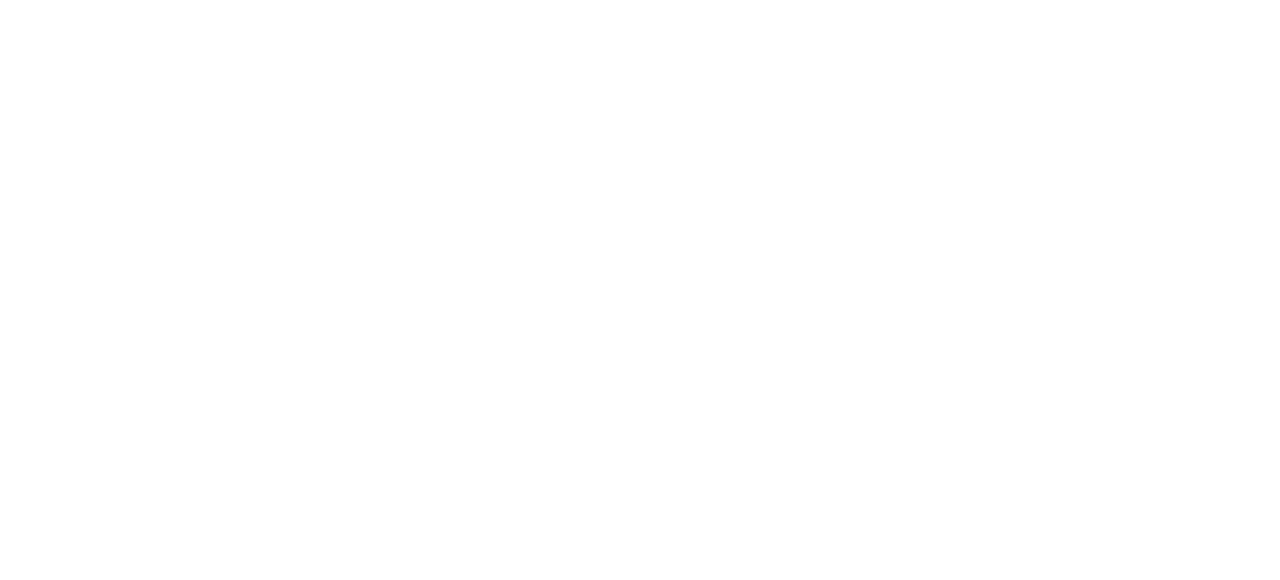
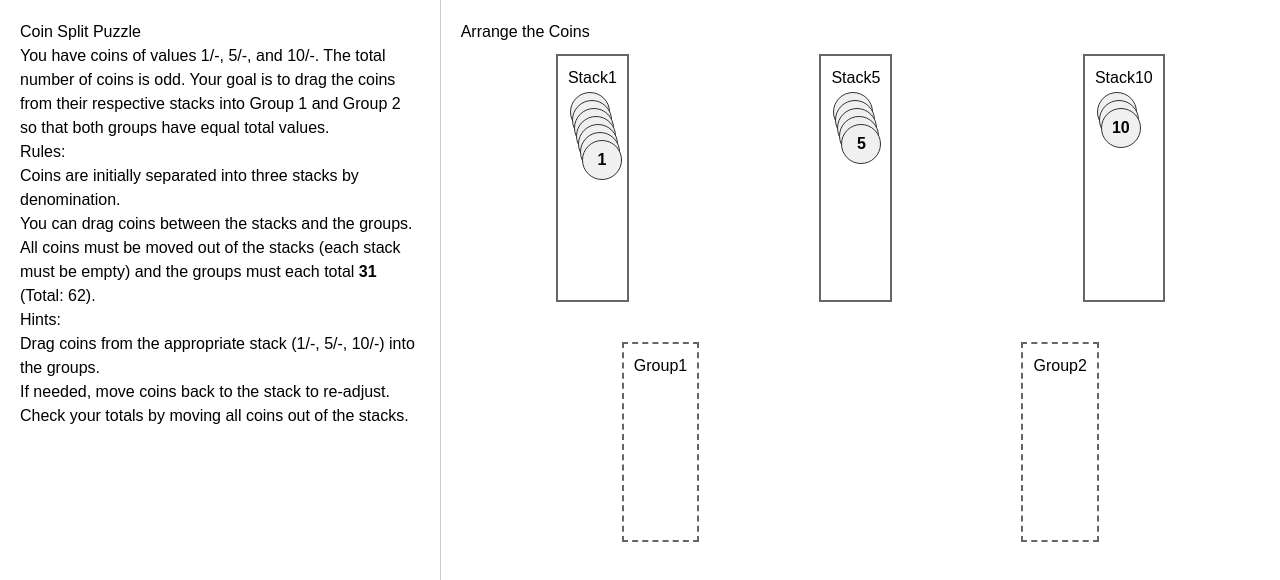
Before and after one commit to mohanaswarupaseepana/Genius-Gateway, a React (Vite) app: page /coins in a window 1280 px wide. Before the commit this address had no page. Shown: the top 580 px of the page. Built offline with nearby package versions, Linux system fonts and the light colour scheme.

Commit message:
CoinsSplitProblem

```diff
--- a/src/App.jsx
+++ b/src/App.jsx
@@ -12,6 +12,7 @@
 import Kenken from './components/Kenken.jsx'
 import Level3 from './components/Level3.jsx'
 import Waterjug from './components/Waterjug.jsx'
+import Coins from './components/Coins.jsx'
 const App = () => {
   return (
     <Router>
@@ -27,6 +28,7 @@
         <Route path="/kenken" element={<Kenken />} />
         <Route path="/level3" element={<Queens/>}/>
         <Route path="/waterjug" element={<Waterjug/>}/>
+        <Route path="/coins" element={<Coins/>}/>
         <Route path="/cipher" element={<Cipher/>}/>
       </Routes>
     </Router>
--- /dev/null
+++ b/src/components/Coins.jsx
@@ -0,0 +1,249 @@
+// App.js
+import React, { useState, useEffect } from 'react';
+import { DndProvider, useDrag, useDrop } from 'react-dnd';
+import { HTML5Backend } from 'react-dnd-html5-backend';
+
+// Define the draggable item type.
+const COIN = 'COIN';
+
+// DraggableCoin component makes a coin draggable.
+const DraggableCoin = ({ coin, from }) => {
+  const [{ isDragging }, drag] = useDrag(() => ({
+    type: COIN,
+    item: { coin, from },
+    collect: (monitor) => ({
+      isDragging: monitor.isDragging(),
+    }),
+  }));
+
+  return (
+    <div
+      ref={drag}
+      style={{
+        opacity: isDragging ? 0.5 : 1,
+        cursor: 'move',
+        width: '40px',
+        height: '40px',
+        borderRadius: '50%',
+        border: '1px solid #333',
+        display: 'flex',
+        alignItems: 'center',
+        justifyContent: 'center',
+        background: '#f0f0f0',
+        margin: '2px',
+        fontWeight: 'bold',
+      }}
+    >
+      {coin.value}
+    </div>
+  );
+};
+
+// Generic DropZone component that can enforce an expected coin value (for stacks).
+// If expectedValue is provided, then only coins matching that value are accepted.
+const DropZone = ({ zoneName, coins, onDrop, isStack = false, expectedValue }) => {
+  const [{ isOver, canDrop }, drop] = useDrop(() => ({
+    accept: COIN,
+    canDrop: (item) => {
+      // For stacks, only accept coins that match the expected coin value.
+      return expectedValue ? item.coin.value === expectedValue : true;
+    },
+    drop: (item) => onDrop(item, zoneName),
+    collect: (monitor) => ({
+      isOver: monitor.isOver(),
+      canDrop: monitor.canDrop(),
+    }),
+  }), [expectedValue, zoneName, onDrop]);
+
+  // Style differently for stacks vs groups.
+  const containerStyle = isStack
+    ? {
+        border: '2px solid #666',
+        padding: '10px',
+        minHeight: '200px',
+        position: 'relative',
+        backgroundColor: isOver && canDrop ? '#e0f7ff' : '#fff',
+      }
+    : {
+        border: '2px dashed #666',
+        padding: '10px',
+        minHeight: '200px',
+        backgroundColor: isOver ? '#e0ffe0' : '#fff',
+      };
+
+  return (
+    <div ref={drop} style={{ margin: '10px', ...containerStyle }}>
+      <h3>{zoneName}</h3>
+      {isStack ? (
+        <div style={{ position: 'relative', height: '200px' }}>
+          {coins.map((coin, index) => (
+            <div
+              key={coin.id}
+              style={{
+                position: 'absolute',
+                top: index * 8,
+                left: index * 2,
+              }}
+            >
+              <DraggableCoin coin={coin} from={zoneName} />
+            </div>
+          ))}
+        </div>
+      ) : (
+        <div style={{ display: 'flex', flexWrap: 'wrap' }}>
+          {coins.map((coin) => (
+            <DraggableCoin key={coin.id} coin={coin} from={zoneName} />
+          ))}
+        </div>
+      )}
+    </div>
+  );
+};
+
+const App = () => {
+  // Create an odd number of coins:
+  // 7 coins of 1/-, 5 coins of 5/-, 3 coins of 10/- (total 15 coins)
+  const initialCoins = [
+    ...Array(7).fill(null).map((_, i) => ({ id: `1-${i}`, value: 1 })),
+    ...Array(5).fill(null).map((_, i) => ({ id: `5-${i}`, value: 5 })),
+    ...Array(3).fill(null).map((_, i) => ({ id: `10-${i}`, value: 10 })),
+  ];
+
+  // Separate the coins into three stacks based on their value.
+  const [stack1, setStack1] = useState(initialCoins.filter((coin) => coin.value === 1));
+  const [stack5, setStack5] = useState(initialCoins.filter((coin) => coin.value === 5));
+  const [stack10, setStack10] = useState(initialCoins.filter((coin) => coin.value === 10));
+
+  // Group states for coins dragged into the two groups.
+  const [group1, setGroup1] = useState([]);
+  const [group2, setGroup2] = useState([]);
+
+  // Calculate total sum and half-sum.
+  const totalSum = initialCoins.reduce((acc, coin) => acc + coin.value, 0);
+  const halfSum = totalSum / 2;
+
+  const [message, setMessage] = useState('');
+
+  // moveCoin: Removes the coin from its source zone and adds it to the destination.
+  // Zones can be: "Stack1", "Stack5", "Stack10", "Group1", "Group2"
+  const moveCoin = (item, toZone) => {
+    const { coin, from } = item;
+
+    // Remove coin from its current zone.
+    if (from === 'Stack1') {
+      setStack1((prev) => prev.filter((c) => c.id !== coin.id));
+    } else if (from === 'Stack5') {
+      setStack5((prev) => prev.filter((c) => c.id !== coin.id));
+    } else if (from === 'Stack10') {
+      setStack10((prev) => prev.filter((c) => c.id !== coin.id));
+    } else if (from === 'Group1') {
+      setGroup1((prev) => prev.filter((c) => c.id !== coin.id));
+    } else if (from === 'Group2') {
+      setGroup2((prev) => prev.filter((c) => c.id !== coin.id));
+    }
+
+    // Add coin to the destination zone.
+    if (toZone === 'Stack1' && coin.value === 1) {
+      setStack1((prev) => [...prev, coin]);
+    } else if (toZone === 'Stack5' && coin.value === 5) {
+      setStack5((prev) => [...prev, coin]);
+    } else if (toZone === 'Stack10' && coin.value === 10) {
+      setStack10((prev) => [...prev, coin]);
+    } else if (toZone === 'Group1') {
+      setGroup1((prev) => [...prev, coin]);
+    } else if (toZone === 'Group2') {
+      setGroup2((prev) => [...prev, coin]);
+    }
+  };
+
+  const handleDrop = (item, toZone) => {
+    moveCoin(item, toZone);
+  };
+
+  // Check if the solution is correct:
+  // - All stacks must be empty.
+  // - The sums of Group1 and Group2 must equal half the total sum.
+  useEffect(() => {
+    if (stack1.length === 0 && stack5.length === 0 && stack10.length === 0) {
+      const sum1 = group1.reduce((acc, coin) => acc + coin.value, 0);
+      const sum2 = group2.reduce((acc, coin) => acc + coin.value, 0);
+      if (sum1 === halfSum && sum2 === halfSum) {
+        setMessage('You cracked!');
+      } else {
+        setMessage('');
+      }
+    } else {
+      setMessage('');
+    }
+  }, [stack1, stack5, stack10, group1, group2, halfSum]);
+
+  return (
+    <DndProvider backend={HTML5Backend}>
+      <div style={{ display: 'flex', height: '100vh', fontFamily: 'Arial, sans-serif' }}>
+        {/* Left panel: Description, rules, and hints */}
+        <div style={{ flex: 1, padding: '20px', borderRight: '1px solid #ccc', overflowY: 'auto' }}>
+          <h2>Coin Split Puzzle</h2>
+          <p>
+            You have coins of values 1/-, 5/-, and 10/-. The total number of coins is odd. Your goal is to drag the coins
+            from their respective stacks into Group 1 and Group 2 so that both groups have equal total values.
+          </p>
+          <h3>Rules:</h3>
+          <ul>
+            <li>Coins are initially separated into three stacks by denomination.</li>
+            <li>You can drag coins between the stacks and the groups.</li>
+            <li>
+              All coins must be moved out of the stacks (each stack must be empty) and the groups must each total{' '}
+              <strong>{halfSum}</strong> (Total: {totalSum}).
+            </li>
+          </ul>
+          <h3>Hints:</h3>
+          <ul>
+            <li>Drag coins from the appropriate stack (1/-, 5/-, 10/-) into the groups.</li>
+            <li>If needed, move coins back to the stack to re-adjust.</li>
+            <li>Check your totals by moving all coins out of the stacks.</li>
+          </ul>
+          {message && (
+            <div style={{ color: 'green', fontSize: '1.5rem', marginTop: '20px', fontWeight: 'bold' }}>
+              {message}
+            </div>
+          )}
+        </div>
+
+        {/* Right panel: Interactive coin areas */}
+        <div style={{ flex: 2, padding: '20px', overflowY: 'auto' }}>
+          <h2>Arrange the Coins</h2>
+          {/* Display separate stacks for each coin type */}
+          <div style={{ display: 'flex', justifyContent: 'space-around' }}>
+            <DropZone
+              zoneName="Stack1"
+              coins={stack1}
+              onDrop={handleDrop}
+              isStack={true}
+              expectedValue={1}
+            />
+            <DropZone
+              zoneName="Stack5"
+              coins={stack5}
+              onDrop={handleDrop}
+              isStack={true}
+              expectedValue={5}
+            />
+            <DropZone
+              zoneName="Stack10"
+              coins={stack10}
+              onDrop={handleDrop}
+              isStack={true}
+              expectedValue={10}
+            />
+          </div>
+          <div style={{ display: 'flex', justifyContent: 'space-around', marginTop: '20px' }}>
+            <DropZone zoneName="Group1" coins={group1} onDrop={handleDrop} />
+            <DropZone zoneName="Group2" coins={group2} onDrop={handleDrop} />
+          </div>
+        </div>
+      </div>
+    </DndProvider>
+  );
+};
+
+export default App;
```
